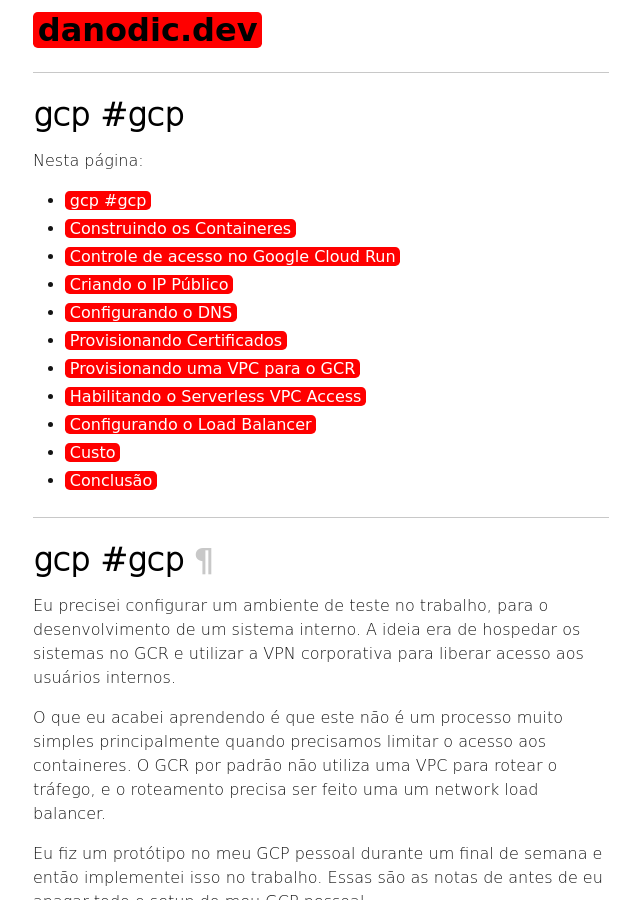
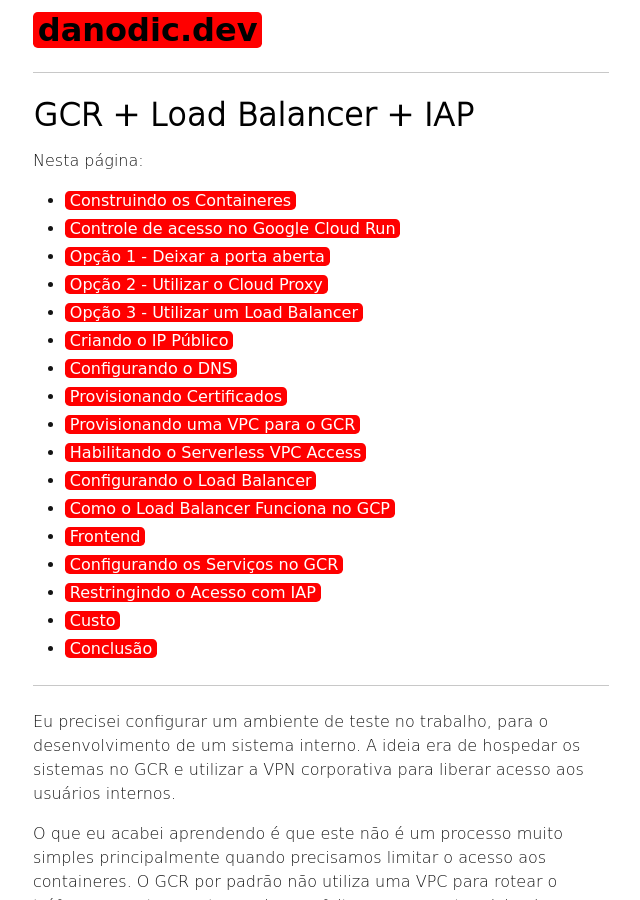
Before and after one commit to danodic-dev/danodicdev-digital-garden, an MkDocs documentation site: the page built from docs/notas/coisas/gcp/gcr_gcr_iap_load_balancing.md, in a window 1280 px wide and 900 px high. Shown: the whole window, without its empty margins (319-959 px from the left). Built offline with MkDocs 1.6.1, drawn with Linux system fonts in a browser that asks for light colours.

Commit message:
Fixing some things.

```diff
--- a/docs/notas/coisas/gcp/gcr_gcr_iap_load_balancing.md
+++ b/docs/notas/coisas/gcp/gcr_gcr_iap_load_balancing.md
@@ -1,4 +1,11 @@
-#gcp #gcp
+---
+title: GCR + Load Balancer + IAP
+tags:
+  - gcr
+  - gcp
+  - iap
+  - web
+---
 
 Eu precisei configurar um ambiente de teste no trabalho, para o desenvolvimento de um sistema interno. A ideia era de hospedar os sistemas no GCR e utilizar a VPN corporativa para liberar acesso aos usuários internos.
 
```
Also changed, not shown: docs/index.md (+1 -1 lines).
